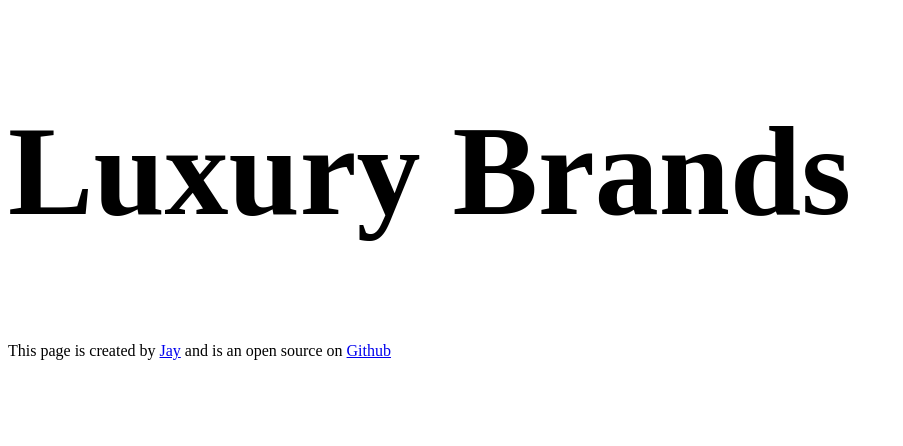
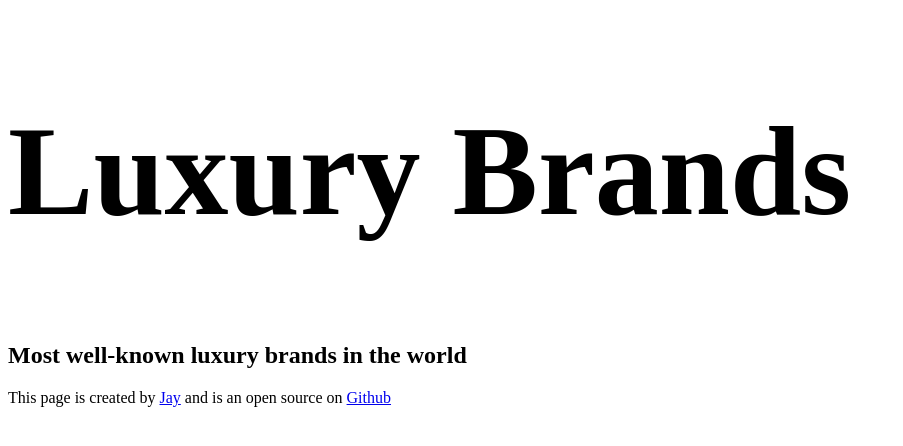
Before and after one commit to JDASL/Responsive-Add-on-project, a plain HTML site: page index.html in a window 1280 px wide. Shown: the whole page, without its empty margins (0-903 px from the left). Drawn offline with Linux system fonts and the light colour scheme.

Commit message:
added inner html

```diff
--- a/index.html
+++ b/index.html
@@ -8,6 +8,7 @@
   </head>
   <body>
     <h1>Luxury Brands</h1>
+    <h2>Most well-known luxury brands in the world</h2>
     <footer>
       This page is created by
       <a href="https://www.instagram.com/yourgurljd/" target="_blank"> Jay</a>
```
